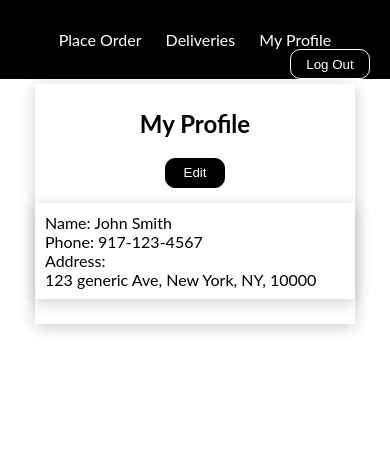
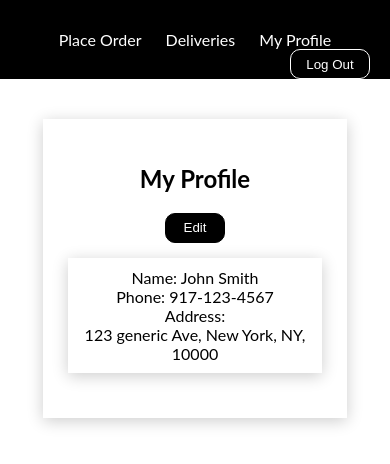
Before and after one commit to Henry-Cook/Delivery, a plain HTML site: page myProfile.html in a window 390 px wide. Drawn offline with Linux system fonts and the light colour scheme.

Commit message:
More changes for responsiveness

```diff
--- a/style/style.css
+++ b/style/style.css
@@ -260,18 +260,18 @@ hr {
   flex-direction: column;
   align-items: center;
   justify-content: center;
-  width: 500px;
+  width: 70vw;
   background: white;
   text-align: center;
-  padding: 5px 0 5px 0;
+  padding: 25px;
   box-shadow: 0px 3px 15px rgba(0, 0, 0, 0.2);
-  margin: 5px 0 0 0;
+  margin: 40px 0 0 0;
 }
 
 .profileData{
-  width: 300px;
+  width: 60vw;
   background: white;
-  text-align: left;
+  text-align: center;
   padding: 10px 10px 10px 10px;
   box-shadow: 0px 3px 15px rgba(0, 0, 0, 0.2);
   margin: 5px 0 20px 0;
```
